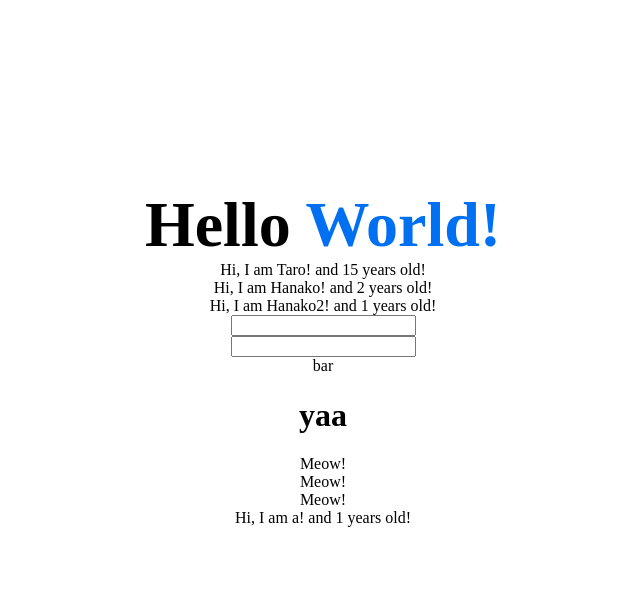
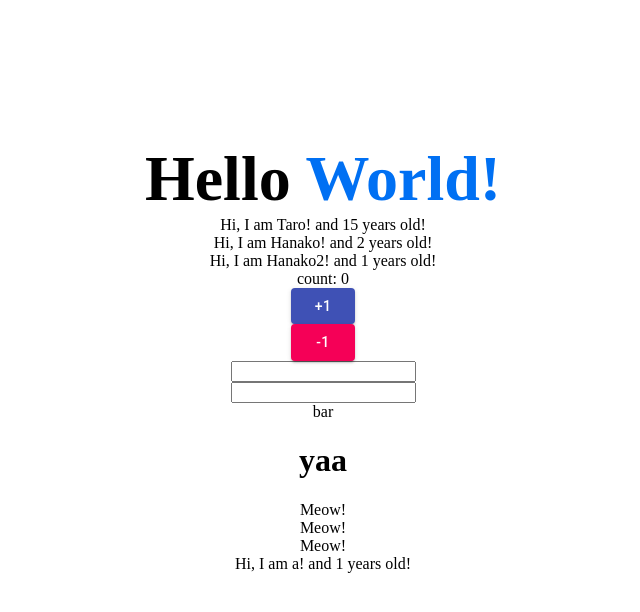
Before and after one commit to Yolobuil/react-redux-app, a Next.js app: page / in a window 1280 px wide. Shown: the top 612 px of the page, without its empty margins (317-957 px from the left). Built offline with nearby package versions, Linux system fonts and the light colour scheme.

Commit message:
learn state and setState

```diff
--- a/package.json
+++ b/package.json
@@ -8,6 +8,7 @@
     "start": "next start"
   },
   "dependencies": {
+    "@material-ui/core": "^4.11.4",
     "next": "10.1.3",
     "react": "17.0.2",
     "react-dom": "17.0.2"
--- a/pages/index.js
+++ b/pages/index.js
@@ -1,5 +1,7 @@
 import Head from 'next/head'
+import { Component } from 'react'
 import styles from '../styles/Home.module.css'
+import Button from '@material-ui/core/Button'
 
 const Cat = () =>{
   return <div>Meow!</div>
@@ -12,6 +14,44 @@ return <div>Hi, I am {props.name}! and {props.age} years old!</div>
 
 User.defaultProps = {
   age: 1
+}
+
+class Counter extends Component {
+  constructor(props){
+super(props)
+console.log(this.state)
+this.state = {count:0}　//stateにはcountをキーとして、０を値とするオブジェクトが設定される。
+  }
+
+  handlePlusButton = () =>{
+console.log('handlePlusButton')
+console.log(this.state.count)
+ this.setState({ count: this.state.count + 1})
+
+  }
+
+  handleMinusButton = () => {
+    console.log('handleMlusButton')
+    console.log(this.state.count)
+    this.setState({ count: this.state.count - 1 }) //状態を変える時には必ずsetState
+
+  }
+
+
+
+
+render(){　//renderでdivの要素を描画する
+  console.log('render') //setStateが実行されると、そのコールバックにrenderが再実行される
+  return (
+    <>
+  <div>count: {this.state.count}</div>
+      <Button variant="contained" color="primary" onClick={this.handlePlusButton}>+1</Button>
+      <Button variant="contained" color="secondary" onClick={this.handleMinusButton
+      }>-1</Button>
+  </>
+  )
+}
+
 }
 
 export default function Home() {
@@ -53,6 +93,7 @@ export default function Home() {
             return <User name={profiles.name} age={profiles.age} key={index}/>
           })
         }
+        <Counter />
 
     <input type="text" onClick={() => {console.log("hello見えてますか？")}} />
     <input type="text" onChange={() => { console.log("hello") }} />
```
Also changed, not shown: 2 other files (tests, documents, lock files or other folders).
